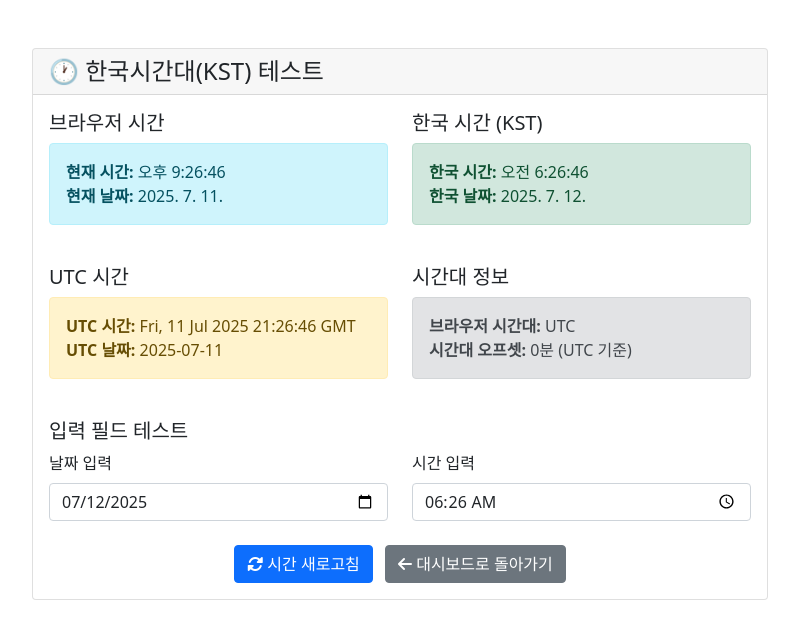
After one commit to sjouble/worktracker, a Flask app: template templates/test_time.html in a window 1280 px wide. The commit adds this page. Shown: the top 639 px of the page, without its empty margins (240-1039 px from the left). Run offline with Flask 3, Linux system fonts and the light colour scheme; the template is opened without the code that fills it, so the values that code supplies are empty.

Commit message:
한국시간대로 수정

```diff
--- a/app.py
+++ b/app.py
@@ -143,7 +143,7 @@ def register():
                 'id': user_id,
                 'username': username,
                 'password_hash': password,  # 실제로는 해시화해야 함
-                'created_at': datetime.now().isoformat()
+                'created_at': get_korean_datetime().isoformat()
             }
 
             # 소속이 선택된 경우 추가
@@ -262,6 +262,11 @@ def admin_dashboard():
 @app.route('/test')
 def test():
     return jsonify({'message': 'Test endpoint working!', 'status': 'success'})
+
+@app.route('/test_time')
+def test_time():
+    """한국시간대 테스트 페이지"""
+    return render_template('test_time.html')
 
 @app.route('/logout')
 def logout():
--- /dev/null
+++ b/templates/test_time.html
@@ -0,0 +1,137 @@
+<!DOCTYPE html>
+<html lang="ko">
+<head>
+    <meta charset="UTF-8">
+    <meta name="viewport" content="width=device-width, initial-scale=1.0">
+    <title>한국시간대 테스트 - WorkTracker</title>
+    <link href="https://cdn.jsdelivr.net/npm/bootstrap@5.1.3/dist/css/bootstrap.min.css" rel="stylesheet">
+    <link href="https://cdnjs.cloudflare.com/ajax/libs/font-awesome/6.0.0/css/all.min.css" rel="stylesheet">
+</head>
+<body>
+    <div class="container mt-5">
+        <div class="row justify-content-center">
+            <div class="col-md-8">
+                <div class="card">
+                    <div class="card-header">
+                        <h4 class="mb-0">🕐 한국시간대(KST) 테스트</h4>
+                    </div>
+                    <div class="card-body">
+                        <div class="row">
+                            <div class="col-md-6">
+                                <h5>브라우저 시간</h5>
+                                <div class="alert alert-info">
+                                    <strong>현재 시간:</strong> <span id="browserTime"></span><br>
+                                    <strong>현재 날짜:</strong> <span id="browserDate"></span>
+                                </div>
+                            </div>
+                            <div class="col-md-6">
+                                <h5>한국 시간 (KST)</h5>
+                                <div class="alert alert-success">
+                                    <strong>한국 시간:</strong> <span id="koreanTime"></span><br>
+                                    <strong>한국 날짜:</strong> <span id="koreanDate"></span>
+                                </div>
+                            </div>
+                        </div>
+
+                        <div class="row mt-4">
+                            <div class="col-md-6">
+                                <h5>UTC 시간</h5>
+                                <div class="alert alert-warning">
+                                    <strong>UTC 시간:</strong> <span id="utcTime"></span><br>
+                                    <strong>UTC 날짜:</strong> <span id="utcDate"></span>
+                                </div>
+                            </div>
+                            <div class="col-md-6">
+                                <h5>시간대 정보</h5>
+                                <div class="alert alert-secondary">
+                                    <strong>브라우저 시간대:</strong> <span id="timezone"></span><br>
+                                    <strong>시간대 오프셋:</strong> <span id="timezoneOffset"></span>
+                                </div>
+                            </div>
+                        </div>
+
+                        <div class="row mt-4">
+                            <div class="col-12">
+                                <h5>입력 필드 테스트</h5>
+                                <div class="row">
+                                    <div class="col-md-6">
+                                        <label for="testDate" class="form-label">날짜 입력</label>
+                                        <input type="date" class="form-control" id="testDate">
+                                    </div>
+                                    <div class="col-md-6">
+                                        <label for="testTime" class="form-label">시간 입력</label>
+                                        <input type="time" class="form-control" id="testTime">
+                                    </div>
+                                </div>
+                            </div>
+                        </div>
+
+                        <div class="text-center mt-4">
+                            <button class="btn btn-primary" onclick="updateTimes()">
+                                <i class="fas fa-sync-alt"></i> 시간 새로고침
+                            </button>
+                            <a href="/dashboard" class="btn btn-secondary ms-2">
+                                <i class="fas fa-arrow-left"></i> 대시보드로 돌아가기
+                            </a>
+                        </div>
+                    </div>
+                </div>
+            </div>
+        </div>
+    </div>
+
+    <script src="https://cdn.jsdelivr.net/npm/bootstrap@5.1.3/dist/js/bootstrap.bundle.min.js"></script>
+    <script>
+        // 한국 시간대 함수들
+        function getKoreanTime() {
+            const now = new Date();
+            return new Date(now.toLocaleString("en-US", {timeZone: "Asia/Seoul"}));
+        }
+
+        function getKoreanDateString() {
+            const koreanTime = getKoreanTime();
+            return koreanTime.toISOString().split('T')[0];
+        }
+
+        function getKoreanTimeString() {
+            const koreanTime = getKoreanTime();
+            return koreanTime.getHours().toString().padStart(2, '0') + ':' +
+                   koreanTime.getMinutes().toString().padStart(2, '0') + ':' +
+                   koreanTime.getSeconds().toString().padStart(2, '0');
+        }
+
+        function updateTimes() {
+            const now = new Date();
+
+            // 브라우저 시간
+            document.getElementById('browserTime').textContent = now.toLocaleTimeString('ko-KR');
+            document.getElementById('browserDate').textContent = now.toLocaleDateString('ko-KR');
+
+            // 한국 시간
+            const koreanTime = getKoreanTime();
+            document.getElementById('koreanTime').textContent = koreanTime.toLocaleTimeString('ko-KR');
+            document.getElementById('koreanDate').textContent = koreanTime.toLocaleDateString('ko-KR');
+
+            // UTC 시간
+            document.getElementById('utcTime').textContent = now.toUTCString();
+            document.getElementById('utcDate').textContent = now.toISOString().split('T')[0];
+
+            // 시간대 정보
+            document.getElementById('timezone').textContent = Intl.DateTimeFormat().resolvedOptions().timeZone;
+            document.getElementById('timezoneOffset').textContent = now.getTimezoneOffset() + '분 (UTC 기준)';
+
+            // 입력 필드 설정
+            document.getElementById('testDate').value = getKoreanDateString();
+            document.getElementById('testTime').value = getKoreanTimeString().substring(0, 5);
+        }
+
+        // 페이지 로드 시 시간 업데이트
+        document.addEventListener('DOMContentLoaded', function() {
+            updateTimes();
+
+            // 1초마다 시간 업데이트
+            setInterval(updateTimes, 1000);
+        });
+    </script>
+</body>
+</html>
```
Also changed, not shown: templates/dashboard.html (+22 -14 lines).
